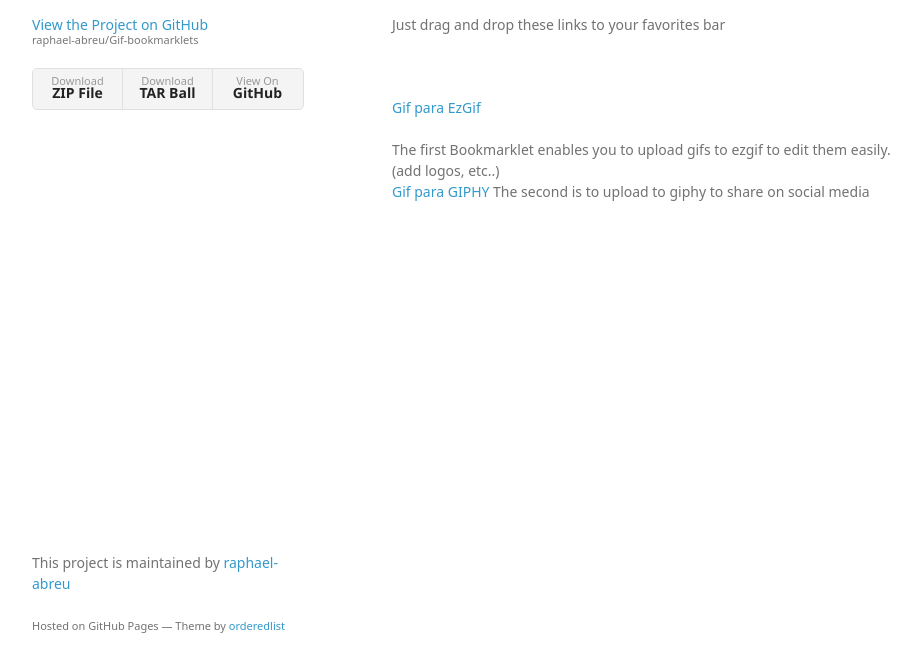
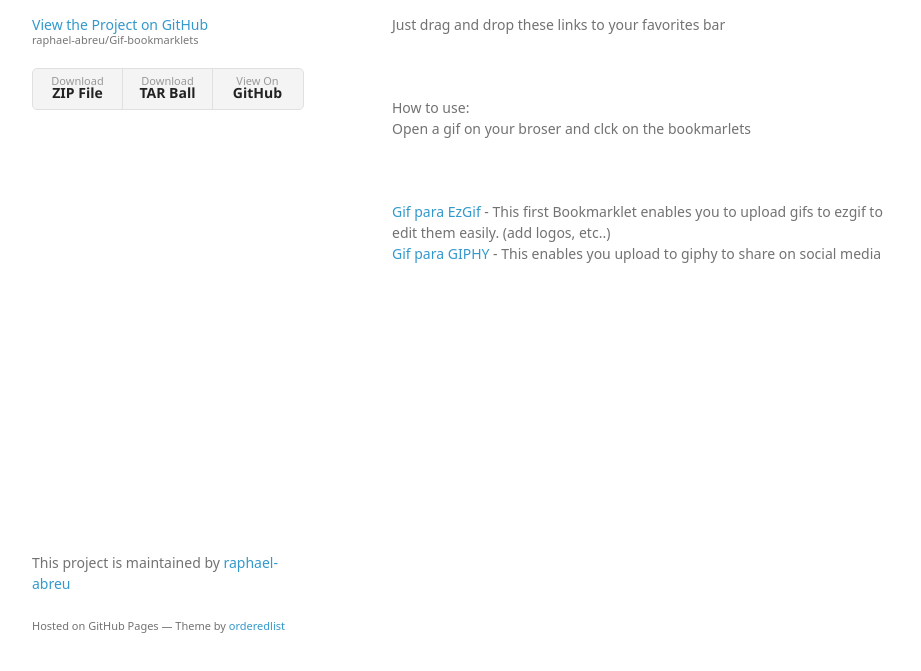
Before and after one commit to raphael-abreu/Gif-bookmarklets, a plain HTML site: page index.html in a window 1280 px wide. Shown: the part 95-766 px from the top of the page, without its empty margins (178-1099 px from the left). Drawn offline with Linux system fonts and the light colour scheme; a web font is replaced by a local one.

Commit message:
Update index.html

```diff
--- a/index.html
+++ b/index.html
@@ -32,16 +32,17 @@
 <a id="put-logos-on-your-gif-the-easy-way" class="anchor" href="#put-logos-on-your-gif-the-easy-way" aria-hidden="true"><span aria-hidden="true" class="octicon octicon-link"></span></a>Put logos on your gif the easy way!</h1>
 
 <p> Just drag and drop these links to your favorites bar</p>
+        <p><br/><br/>How to use: <br/>Open a gif on your broser and clck on the bookmarlets</p>
+
 
 </br></br>
 
 
 <a href="javascript:(function()%7Bjavascript%3A(function(s)%7Btry%7Bs%3Ddocument.selection.createRange().text%7Dcatch(_)%7Bs%3Ddocument.getSelection()%7Dwindow.location%3D%22http%3A%2F%2Fezgif.com%2Foverlay%3Furl%3D%22%2Blocation.href%2B%22%22%7D)()%7D)()" onclick="loadUrl('http://somesite.com')">Gif para EzGif</a>
-</br></br>
-<span> The first Bookmarklet enables you to upload gifs to ezgif to edit them easily. (add logos, etc..)</span> <br/>
+<span> - This first Bookmarklet enables you to upload gifs to ezgif to edit them easily. (add logos, etc..)</span> <br/>
 
 <a href="javascript:(function()%7Bfunction%20callback()%7B(function(%24)%7Bvar%20jQuery%3D%24%3B%24.ajax(%7Btype%3A%20'POST'%2Curl%3A%20'http%3A%2F%2Fupload.giphy.com%2Fv1%2Fgifs'%2Cdata%3A%20%7Bapi_key%3A%20'dc6zaTOxFJmzC'%2Csource_image_url%3A%20window.location.href%2C%7D%2Csuccess%3A%20function(data)%20%7B%20console.log(data)%3Bprompt('copie%20esse%20link'%20%2C%22https%3A%2F%2Fgiphy.com%2Fgifs%2F%22%2Bdata.data.id)%3B%20%7D%2C%20%20%20%20error%3A%20console.log(%22algo%20deu%20errado%22)%7D)%7D)(jQuery.noConflict(true))%7Dvar%20s%3Ddocument.createElement(%22script%22)%3Bs.src%3D%22https%3A%2F%2Fajax.googleapis.com%2Fajax%2Flibs%2Fjquery%2F1.7.1%2Fjquery.min.js%22%3Bif(s.addEventListener)%7Bs.addEventListener(%22load%22%2Ccallback%2Cfalse)%7Delse%20if(s.readyState)%7Bs.onreadystatechange%3Dcallback%7Ddocument.body.appendChild(s)%3B%7D)()">Gif para GIPHY</a>
-<span> The second is to upload to giphy to share on social media </span>
+<span> - This enables you upload to giphy to share on social media </span>
 
       </section>
       <footer>
```
